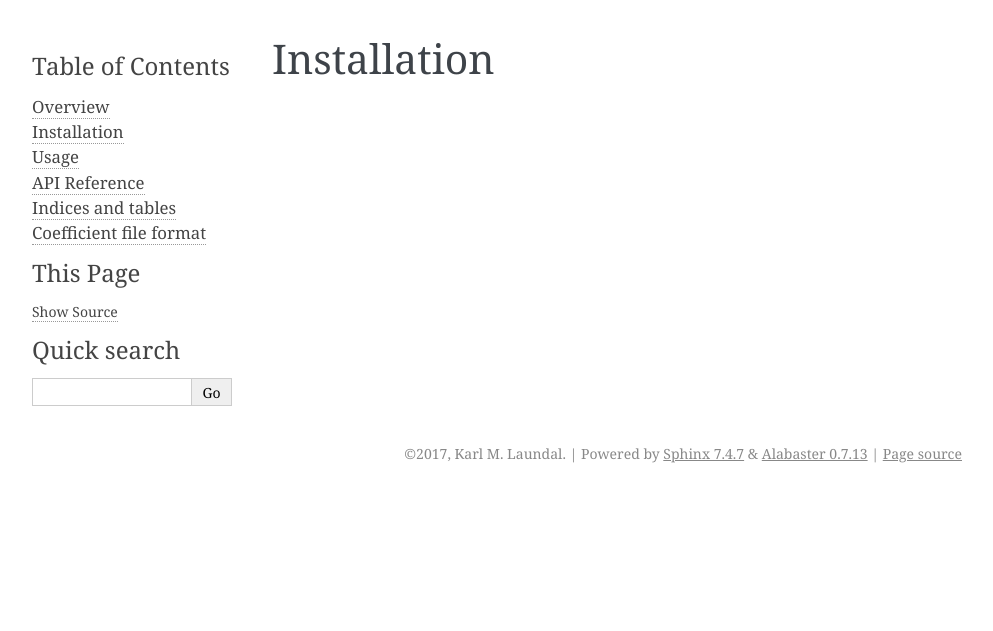
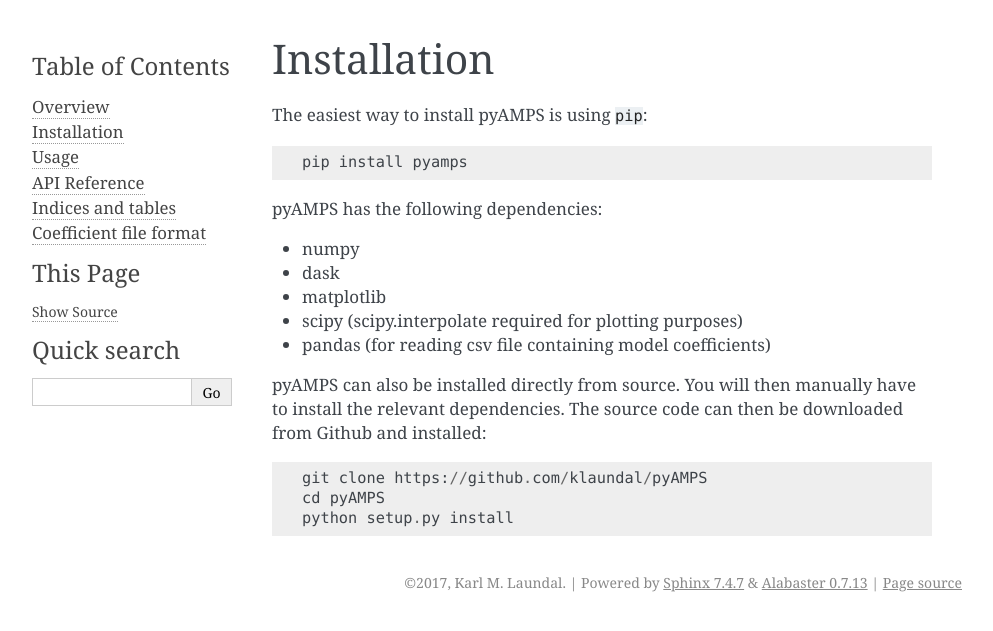
Before and after one commit to klaundal/pyAMPS, a Sphinx documentation site: the page built from docs/source/installation.rst, in a window 1280 px wide. Shown: the top 631 px of the page, without its empty margins (148-1141 px from the left). Built offline with Sphinx 7.4.7, drawn with Linux system fonts in a browser that asks for light colours.

Commit message:
added basic info

```diff
--- a/docs/source/installation.rst
+++ b/docs/source/installation.rst
@@ -1,2 +1,24 @@
 Installation
 ============
+
+
+
+The easiest way to install pyAMPS is using ``pip``::
+
+    pip install pyamps
+
+pyAMPS has the following dependencies:
+
+- numpy
+- dask
+- matplotlib
+- scipy (scipy.interpolate required for plotting purposes)
+- pandas (for reading csv file containing model coefficients)
+
+
+
+pyAMPS can also be installed directly from source. You will then manually have to install the relevant dependencies. The source code can then be downloaded from Github and installed::
+
+    git clone https://github.com/klaundal/pyAMPS
+    cd pyAMPS
+    python setup.py install
```
